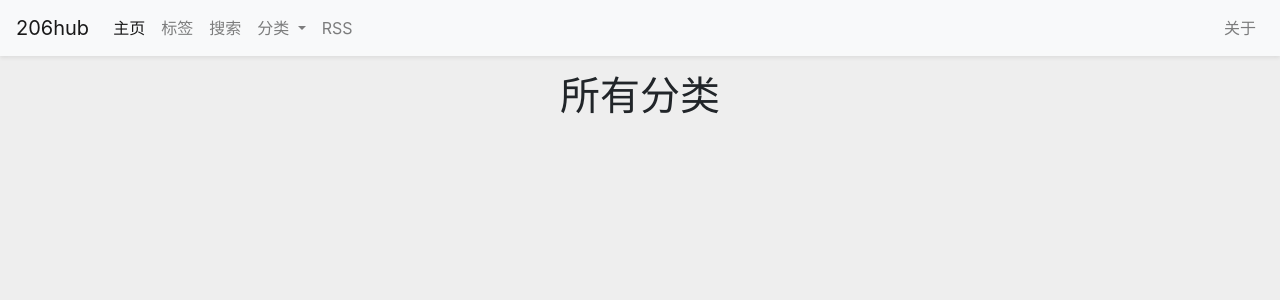
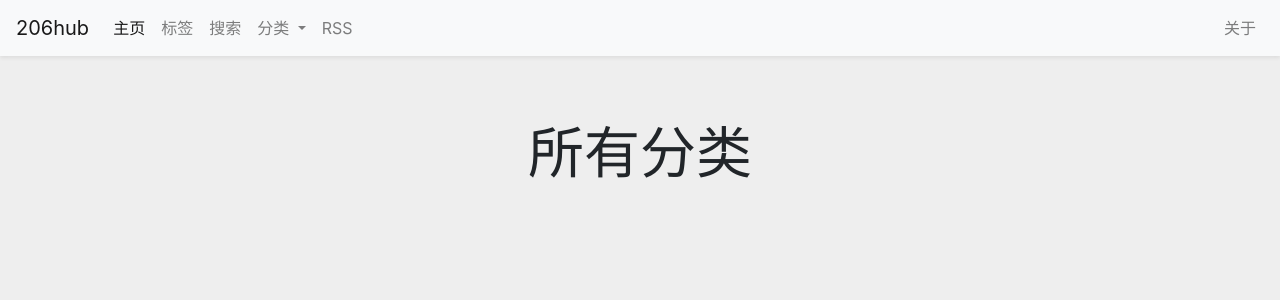
Before and after one commit to ustclug-dev/206hub, a Jekyll site: the page built from index.html, in a window 1280 px wide. Shown: the top 300 px of the page. Built offline with Jekyll 4.4.1, drawn with Linux system fonts in a browser that asks for light colours.

Commit message:
Make title stand out

```diff
--- a/index.html
+++ b/index.html
@@ -2,7 +2,9 @@
 layout: default
 ---
 
-<h1 class="text-center">所有分类</h1>
+<div class="p-3 p-3 pt-md-5 pb-md-4 mx-auto text-center">
+	<h1 class="display-4">所有分类</h1>
+</div>
 
 {% comment %}
 在 Jekyll 的 site.collections 中，posts 是默认硬编码在其中的。所以，在循环时，必须手动排除 posts。
@@ -11,7 +13,7 @@ layout: default
 <div class="card-deck mb-3 text-center">
 	{% for collection in site.collections %}
 		{% unless collection.label == "posts" %}
-			<div class="card mb-4 box-shadow">
+			<div class="card mb-4 shadow">
 				<div class="card-header">
 					<h4 class="my-0 font-weight-normal">{{ collection.name }}</h4>
 				</div>
```
